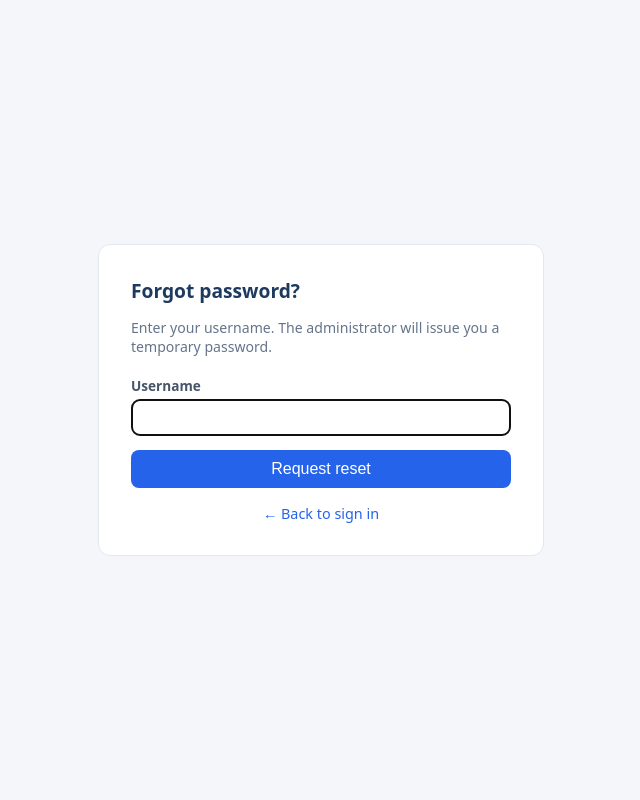
After one commit to blackbox24/HMS, a Django app: page /password-reset/ in a window 1280 px wide. The commit adds this page. Shown: the whole page, without its empty margins (319-959 px from the left). Run offline with Django 5.2, Linux system fonts and the light colour scheme.

Commit message:
Add password management: change, admin-issued resets, forced first-login reset
- /password-change/ for logged-in users (navbar link)
- /password-reset/ public request page -> PasswordResetRequest records
- /password-reset-requests/ staff page: issue one-time temp passwords,
  shown once to the admin (LAN-friendly, no email needed)
- must_change_password flag + middleware forces reset before app access
- audit logging on temp password issuance; 7 new tests (19 total passing)

Generated with [Devin](https://devin.ai)

Co-Authored-By: Devin <158243242+devin-ai-integration[bot]@users.noreply.github.com>

```diff
--- a/config/settings.py
+++ b/config/settings.py
@@ -55,6 +55,7 @@ MIDDLEWARE = [
     "django.contrib.auth.middleware.AuthenticationMiddleware",
     "axes.middleware.AxesMiddleware",
     "core.middleware.SingleSessionMiddleware",
+    "core.middleware.ForcePasswordChangeMiddleware",
     "core.middleware.AccessLogMiddleware",
     "django.contrib.messages.middleware.MessageMiddleware",
     "django.middleware.clickjacking.XFrameOptionsMiddleware",
--- a/core/middleware.py
+++ b/core/middleware.py
@@ -32,6 +32,33 @@ class SingleSessionMiddleware:
         return self.get_response(request)
 
 
+FORCE_RESET_EXEMPT_PREFIXES = (
+    "/password-change/",
+    "/accounts/logout/",
+    "/admin/",
+    "/static/",
+)
+
+
+class ForcePasswordChangeMiddleware:
+    """Users flagged must_change_password (e.g. temp password issued by an
+    admin) are redirected to the change-password page until they set a new one."""
+
+    def __init__(self, get_response):
+        self.get_response = get_response
+
+    def __call__(self, request):
+        user = getattr(request, "user", None)
+        if (
+            user is not None
+            and user.is_authenticated
+            and user.must_change_password
+            and not request.path.startswith(FORCE_RESET_EXEMPT_PREFIXES)
+        ):
+            return redirect("password_change")
+        return self.get_response(request)
+
+
 class AccessLogMiddleware:
     """Writes one line per request to logs/access.log via the 'hms.access' logger."""
 
--- a/core/urls.py
+++ b/core/urls.py
@@ -1,7 +1,27 @@
+from django.contrib.auth.views import PasswordChangeDoneView
 from django.urls import path
 
 from . import views
 
 urlpatterns = [
     path("", views.dashboard, name="dashboard"),
+    path("password-change/", views.HMSPasswordChangeView.as_view(), name="password_change"),
+    path(
+        "password-change/done/",
+        PasswordChangeDoneView.as_view(template_name="registration/password_change_done.html"),
+        name="password_change_done",
+    ),
+    path(
+        "password-reset/", views.PasswordResetRequestView.as_view(), name="password_reset_request"
+    ),
+    path(
+        "password-reset-requests/",
+        views.PasswordResetRequestsAdminView.as_view(),
+        name="password_reset_requests",
+    ),
+    path(
+        "password-reset-requests/<int:pk>/issue/",
+        views.PasswordResetRequestsAdminView.as_view(),
+        name="password_reset_issue",
+    ),
 ]
--- a/core/views.py
+++ b/core/views.py
@@ -1,8 +1,27 @@
+import logging
+import secrets
+from datetime import timedelta
+
+from django.contrib import messages
+from django.contrib.auth import get_user_model
 from django.contrib.auth.decorators import login_required
-from django.shortcuts import render
+from django.contrib.auth.mixins import LoginRequiredMixin
+from django.contrib.auth.views import PasswordChangeView
+from django.shortcuts import redirect, render
+from django.urls import reverse_lazy
+from django.utils import timezone
+from django.views import View
 
-from core.models import AuditLog
 from patients.models import Patient
+
+from .audit import audit
+from .models import AuditLog, PasswordResetRequest
+from .permissions import is_admin
+
+logger = logging.getLogger(__name__)
+User = get_user_model()
+
+DUPLICATE_REQUEST_WINDOW = timedelta(minutes=5)
 
 
 @login_required
@@ -13,3 +32,105 @@ def dashboard(request):
         "recent_activity": AuditLog.objects.select_related("user")[:10],
     }
     return render(request, "core/dashboard.html", ctx)
+
+
+class HMSPasswordChangeView(LoginRequiredMixin, PasswordChangeView):
+    template_name = "registration/password_change_form.html"
+    success_url = reverse_lazy("password_change_done")
+
+    def form_valid(self, form):
+        response = super().form_valid(form)
+        if self.request.user.must_change_password:
+            self.request.user.must_change_password = False
+            self.request.user.save(update_fields=["must_change_password"])
+        return response
+
+
+class PasswordResetRequestView(View):
+    """'Forgot password' — staff submit their username; an admin later
+    issues a temporary password from the reset-requests page."""
+
+    template_name = "registration/password_reset_request.html"
+
+    def get(self, request):
+        return render(request, self.template_name)
+
+    def post(self, request):
+        username = request.POST.get("username", "").strip()
+        # Always show the same message — don't reveal whether the account exists.
+        generic_msg = (
+            "If that account exists, a reset request has been "
+            "submitted. Please see the administrator."
+        )
+
+        user = User.objects.filter(username__iexact=username).first()
+        if user and user.is_active:
+            recent = PasswordResetRequest.objects.filter(
+                user=user,
+                requested_at__gte=timezone.now() - DUPLICATE_REQUEST_WINDOW,
+            ).exists()
+            if not recent:
+                PasswordResetRequest.objects.create(user=user)
+                logger.info(
+                    "Password reset requested for %s by ip=%s",
+                    username,
+                    request.META.get("REMOTE_ADDR"),
+                )
+        messages.info(request, generic_msg)
+        return redirect("password_reset_request")
+
+
+class PasswordResetRequestsAdminView(LoginRequiredMixin, View):
+    """Admin page: pending reset requests + issue temporary passwords."""
+
+    template_name = "registration/password_reset_requests.html"
+
+    def dispatch(self, request, *args, **kwargs):
+        if not (request.user.is_staff or is_admin(request.user)):
+            from django.core.exceptions import PermissionDenied
+
+            raise PermissionDenied
+        return super().dispatch(request, *args, **kwargs)
+
+    def get(self, request):
+        return render(
+            request,
+            self.template_name,
+            {
+                "pending": PasswordResetRequest.objects.filter(
+                    status=PasswordResetRequest.Status.PENDING
+                ).select_related("user"),
+                "handled": PasswordResetRequest.objects.exclude(
+                    status=PasswordResetRequest.Status.PENDING
+                ).select_related("user", "handled_by")[:20],
+            },
+        )
+
+    def post(self, request, pk=None):
+        if pk is None:
+            return redirect("password_reset_requests")
+        reset_req = PasswordResetRequest.objects.select_related("user").get(
+            pk=pk, status=PasswordResetRequest.Status.PENDING
+        )
+
+        temp_password = secrets.token_urlsafe(9)
+        user = reset_req.user
+        user.set_password(temp_password)
+        user.must_change_password = True
+        user.save(update_fields=["password", "must_change_password"])
+
+        reset_req.status = PasswordResetRequest.Status.COMPLETED
+        reset_req.handled_by = request.user
+        reset_req.handled_at = timezone.now()
+        reset_req.save(update_fields=["status", "handled_by", "handled_at"])
+
+        audit(request, "UPDATE", user, changes={"password_reset": "temporary password issued"})
+        logger.warning("Admin %s issued temp password for %s", request.user.username, user.username)
+        # Shown once — the admin writes it down / tells the staff member.
+        messages.success(
+            request,
+            f"Temporary password for {user.username}: "
+            f"{temp_password}  (shown once — user must "
+            f"change it at next login)",
+        )
+        return redirect("password_reset_requests")
--- a/templates/base.html
+++ b/templates/base.html
@@ -52,9 +52,11 @@
     <nav>
       <a href="{% url 'dashboard' %}">Dashboard</a>
       <a href="{% url 'patient_list' %}">Patients</a>
+      {% if user.is_staff %}<a href="{% url 'password_reset_requests' %}">Password Resets</a>{% endif %}
     </nav>
     <div class="spacer"></div>
     <span class="user">{{ user.get_full_name|default:user.username }} · {{ user.primary_role_name }}</span>
+    <a href="{% url 'password_change' %}" style="color:#cbd5e1;text-decoration:none;font-size:.85rem;margin-right:.8rem">Change password</a>
     <form method="post" action="{% url 'logout' %}" style="margin:0">
       {% csrf_token %}
       <button class="btn secondary small" type="submit">Logout</button>
--- a/templates/registration/login.html
+++ b/templates/registration/login.html
@@ -25,6 +25,7 @@
     <label for="id_password">Password</label>
     {{ form.password }}
     <button type="submit">Sign in</button>
+    <a href="{% url 'password_reset_request' %}" style="display:block;text-align:center;margin-top:.9rem;color:#2563eb;text-decoration:none;font-size:.88rem">Forgot password?</a>
   </form>
 </body>
 </html>
--- /dev/null
+++ b/templates/registration/password_reset_request.html
@@ -0,0 +1,32 @@
+<!DOCTYPE html>
+<html lang="en">
+<head>
+  <meta charset="utf-8">
+  <meta name="viewport" content="width=device-width, initial-scale=1">
+  <title>Forgot Password — HMS</title>
+  <style>
+    body { margin:0; font-family:system-ui,sans-serif; background:#f4f6f9; display:flex; align-items:center; justify-content:center; min-height:100vh; }
+    .card { background:#fff; border:1px solid #e2e8f0; border-radius:12px; padding:2rem; width:380px; }
+    h1 { font-size:1.2rem; margin:0 0 .5rem; color:#1e3a5f; }
+    .hint { color:#64748b; font-size:.88rem; margin-bottom:1.25rem; }
+    label { display:block; font-size:.85rem; font-weight:600; color:#475569; margin-bottom:.25rem; }
+    input { width:100%; padding:.55rem .65rem; border:1px solid #e2e8f0; border-radius:8px; margin-bottom:.9rem; font-size:.95rem; box-sizing:border-box; }
+    button { width:100%; padding:.6rem; background:#2563eb; color:#fff; border:none; border-radius:8px; font-size:1rem; cursor:pointer; }
+    button:hover { background:#1d4ed8; }
+    .back { display:block; text-align:center; margin-top:1rem; color:#2563eb; text-decoration:none; font-size:.9rem; }
+    .flash { padding:.7rem .9rem; border-radius:8px; font-size:.88rem; margin-bottom:1rem; background:#e0f2fe; color:#075985; }
+  </style>
+</head>
+<body>
+  <form class="card" method="post">
+    {% csrf_token %}
+    <h1>Forgot password?</h1>
+    <p class="hint">Enter your username. The administrator will issue you a temporary password.</p>
+    {% for message in messages %}<div class="flash">{{ message }}</div>{% endfor %}
+    <label for="id_username">Username</label>
+    <input id="id_username" name="username" required autofocus>
+    <button type="submit">Request reset</button>
+    <a class="back" href="{% url 'login' %}">← Back to sign in</a>
+  </form>
+</body>
+</html>
```
Also changed, not shown: core/admin.py (+8 -1 lines), core/models.py (+29 -0 lines), templates/registration/password_change_done.html (added, +22 -0 lines), templates/registration/password_change_form.html (added, +33 -0 lines), templates/registration/password_reset_requests.html (added, +43 -0 lines), tests/test_password_reset.py (added, +98 -0 lines), README.md, core/migrations/0005_alter_user_managers_user_must_change_password_and_more.py (added).
